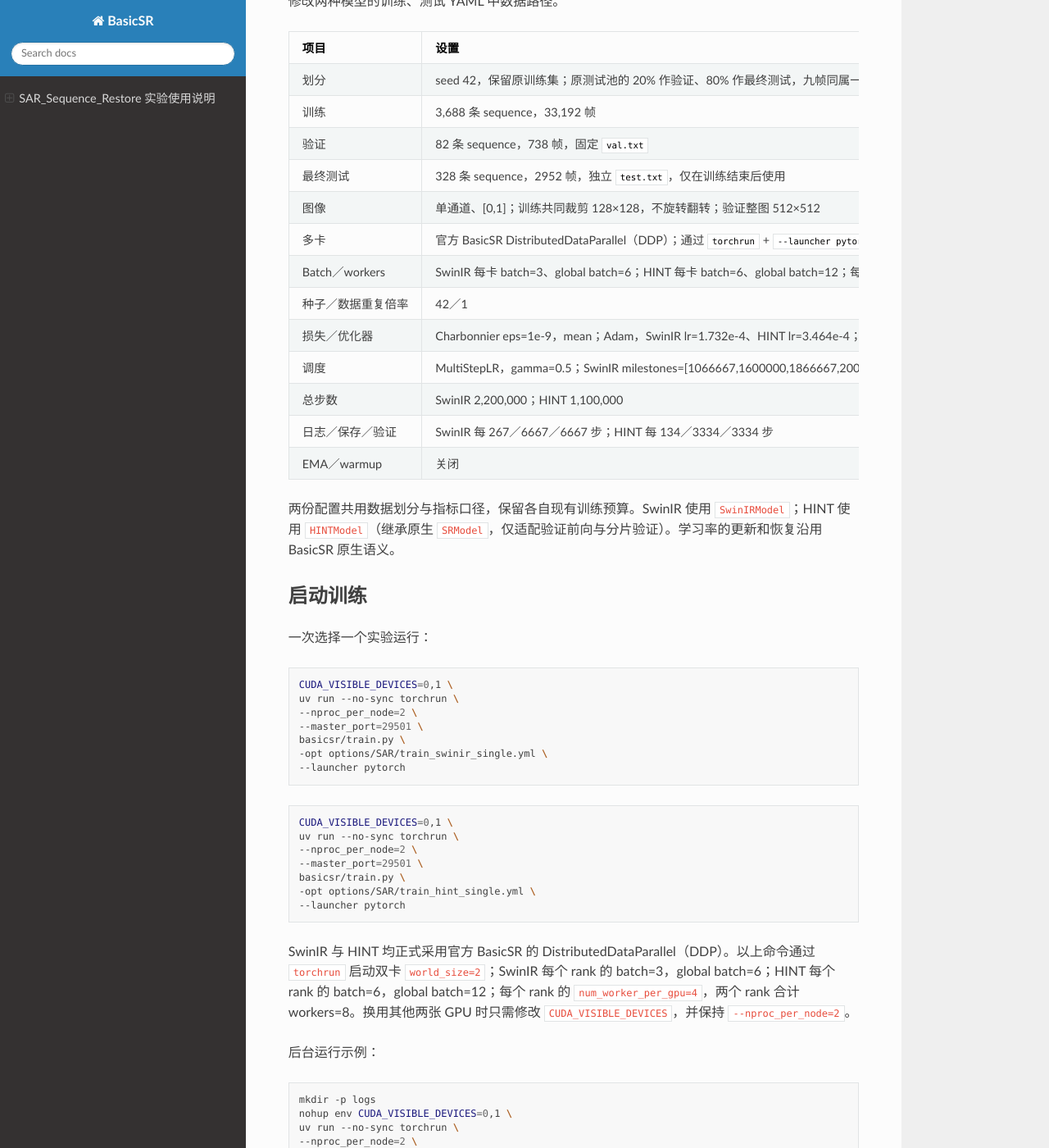
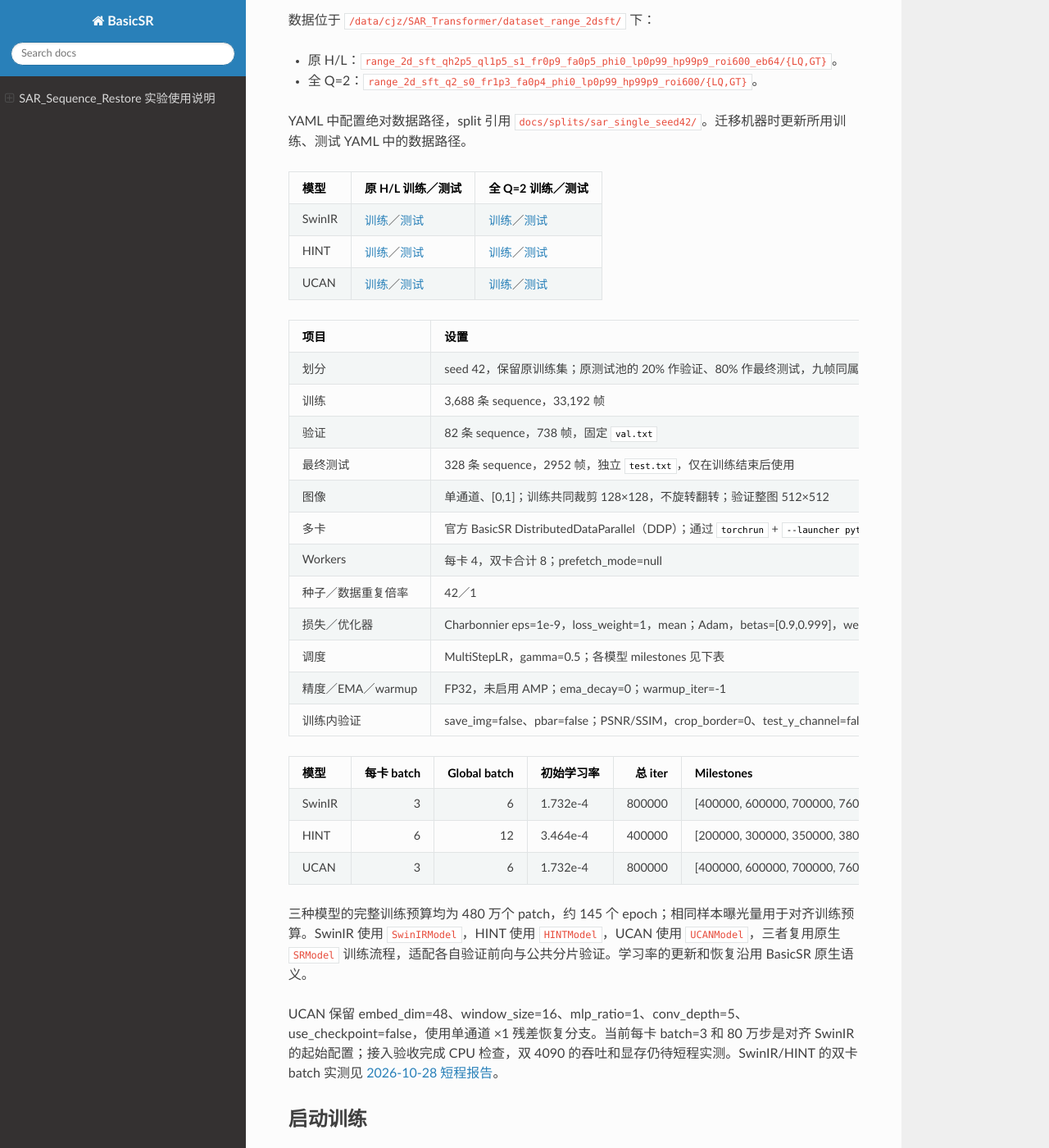
Before and after one commit to deathend110/SAR_Sequence_Restore, a Sphinx documentation site: the page built from docs/README_SAR.md, in a window 1280 px wide and 1400 px high, scrolled down 711 px. Shown: the whole window at 82% size. Built offline with Sphinx 7.4.7 and the Read the Docs theme 3.1.0, drawn with Linux system fonts in a browser that asks for light colours; pages that are not in the unit, such as notebooks, are missing from menus; some of the changed text lies outside the part shown.

Commit message:
同步SAR文档与三种模型当前训练配置参数

````diff
--- a/docs/README_SAR.md
+++ b/docs/README_SAR.md
@@ -12,11 +12,24 @@ uv sync --locked --extra sar
 uv run --no-sync python -c 'import basicsr, torch; print(basicsr.__file__); print(torch.__version__)'
 ```
 
-锁定 Python 3.12、PyTorch 2.6.0+cu124、torchvision 0.21.0、NumPy 1.26.4。BasicSR 以 editable 形式安装到本目录；SwinIR/HINT 不需要编译 BasicSR 的可选 CUDA 扩展。`sar` extra 提供 einops、matplotlib；开发组提供 pytest 及迁移参考测试依赖。
+锁定 Python 3.12、PyTorch 2.6.0+cu124、torchvision 0.21.0、NumPy 1.26.4。BasicSR 以 editable 形式安装到本目录；SwinIR/HINT/UCAN 不需要编译 BasicSR 的可选 CUDA 扩展。`sar` extra 提供 einops、matplotlib；开发组提供 pytest 及迁移参考测试依赖。
 
 ## 数据和训练协议
 
-数据仍位于原仓库的 `dataset_range_2dsft/range_2d_sft_qh2p5_ql1p5_s1_fr0p9_fa0p5_phi0_lp0p99_hp99p9_roi600_eb64/{LQ,GT}`。YAML 中配置绝对数据路径，split 引用新工作区的 `docs/splits/sar_single_seed42/`。迁移机器时修改两种模型的训练、测试 YAML 中数据路径。
+参数核对日期：2026-10-30，以 `options/SAR/` 下当前正式 YAML 为准。三种模型均提供原 H/L 和全 Q=2 两套配置；同一模型的两套配置使用相同训练参数和 seed42 划分，数据根目录与实验名分别设置。
+
+数据位于 `/data/cjz/SAR_Transformer/dataset_range_2dsft/` 下：
+
+- 原 H/L：`range_2d_sft_qh2p5_ql1p5_s1_fr0p9_fa0p5_phi0_lp0p99_hp99p9_roi600_eb64/{LQ,GT}`。
+- 全 Q=2：`range_2d_sft_q2_s0_fr1p3_fa0p4_phi0_lp0p99_hp99p9_roi600/{LQ,GT}`。
+
+YAML 中配置绝对数据路径，split 引用 `docs/splits/sar_single_seed42/`。迁移机器时更新所用训练、测试 YAML 中的数据路径。
+
+| 模型 | 原 H/L 训练／测试 | 全 Q=2 训练／测试 |
+| --- | --- | --- |
+| SwinIR | [训练](../options/SAR/train_swinir_single.yml)／[测试](../options/SAR/test_swinir_single.yml) | [训练](../options/SAR/train_swinir_single_q2.yml)／[测试](../options/SAR/test_swinir_single_q2.yml) |
+| HINT | [训练](../options/SAR/train_hint_single.yml)／[测试](../options/SAR/test_hint_single.yml) | [训练](../options/SAR/train_hint_single_q2.yml)／[测试](../options/SAR/test_hint_single_q2.yml) |
+| UCAN | [训练](../options/SAR/train_ucan_single.yml)／[测试](../options/SAR/test_ucan_single.yml) | [训练](../options/SAR/train_ucan_single_q2.yml)／[测试](../options/SAR/test_ucan_single_q2.yml) |
 
 | 项目 | 设置 |
 | --- | --- |
@@ -26,15 +39,22 @@ uv run --no-sync python -c 'import basicsr, torch; print(basicsr.__file__); prin
 | 最终测试 | 328 条 sequence，2952 帧，独立 `test.txt`，仅在训练结束后使用 |
 | 图像 | 单通道、[0,1]；训练共同裁剪 128×128，不旋转翻转；验证整图 512×512 |
 | 多卡 | 官方 BasicSR DistributedDataParallel（DDP）；通过 `torchrun` + `--launcher pytorch` 启动；world_size=2；物理 GPU 0、1 |
-| Batch／workers | SwinIR 每卡 batch=3、global batch=6；HINT 每卡 batch=6、global batch=12；每卡 workers=4 |
+| Workers | 每卡 4，双卡合计 8；prefetch_mode=null |
 | 种子／数据重复倍率 | 42／1 |
-| 损失／优化器 | Charbonnier eps=1e-9，mean；Adam，SwinIR lr=1.732e-4、HINT lr=3.464e-4；betas=[0.9,0.999]，weight decay=0 |
-| 调度 | MultiStepLR，gamma=0.5；SwinIR milestones=[1066667,1600000,1866667,2000000,2133333]；HINT milestones=[533334,800000,933334,1000000,1066667] |
-| 总步数 | SwinIR 2,200,000；HINT 1,100,000 |
-| 日志／保存／验证 | SwinIR 每 267／6667／6667 步；HINT 每 134／3334／3334 步 |
-| EMA／warmup | 关闭 |
+| 损失／优化器 | Charbonnier eps=1e-9，loss_weight=1，mean；Adam，betas=[0.9,0.999]，weight decay=0 |
+| 调度 | MultiStepLR，gamma=0.5；各模型 milestones 见下表 |
+| 精度／EMA／warmup | FP32，未启用 AMP；ema_decay=0；warmup_iter=-1 |
+| 训练内验证 | save_img=false、pbar=false；PSNR/SSIM，crop_border=0、test_y_channel=false |
 
-两份配置共用数据划分与指标口径，保留各自现有训练预算。SwinIR 使用 `SwinIRModel`；HINT 使用 `HINTModel`（继承原生 `SRModel`，仅适配验证前向与分片验证）。学习率的更新和恢复沿用 BasicSR 原生语义。
+| 模型 | 每卡 batch | Global batch | 初始学习率 | 总 iter | Milestones | 日志／保存／验证间隔（iter） |
+| --- | ---: | ---: | --- | ---: | --- | --- |
+| SwinIR | 3 | 6 | 1.732e-4 | 800000 | [400000, 600000, 700000, 760000] | 267／20000／20000 |
+| HINT | 6 | 12 | 3.464e-4 | 400000 | [200000, 300000, 350000, 380000] | 134／3334／3334 |
+| UCAN | 3 | 6 | 1.732e-4 | 800000 | [400000, 600000, 700000, 760000] | 267／20000／20000 |
+
+三种模型的完整训练预算均为 480 万个 patch，约 145 个 epoch；相同样本曝光量用于对齐训练预算。SwinIR 使用 `SwinIRModel`，HINT 使用 `HINTModel`，UCAN 使用 `UCANModel`，三者复用原生 `SRModel` 训练流程，适配各自验证前向与公共分片验证。学习率的更新和恢复沿用 BasicSR 原生语义。
+
+UCAN 保留 embed_dim=48、window_size=16、mlp_ratio=1、conv_depth=5、use_checkpoint=false，使用单通道 ×1 残差恢复分支。当前每卡 batch=3 和 80 万步是对齐 SwinIR 的起始配置；接入验收完成 CPU 检查，双 4090 的吞吐和显存仍待短程实测。SwinIR/HINT 的双卡 batch 实测见 [2026-10-28 短程报告](SAR_short_validation_report_20261028.md)。
 
 ## 启动训练
 
@@ -60,7 +80,15 @@ basicsr/train.py \
 --launcher pytorch
 ```
 
-SwinIR 与 HINT 均正式采用官方 BasicSR 的 DistributedDataParallel（DDP）。以上命令通过 `torchrun` 启动双卡 `world_size=2`；SwinIR 每个 rank 的 batch=3，global batch=6；HINT 每个 rank 的 batch=6，global batch=12；每个 rank 的 `num_worker_per_gpu=4`，两个 rank 合计 workers=8。换用其他两张 GPU 时只需修改 `CUDA_VISIBLE_DEVICES`，并保持 `--nproc_per_node=2`。
+UCAN 启动示例：
+
+```bash
+CUDA_VISIBLE_DEVICES=0,1 uv run --no-sync torchrun \
+  --nproc_per_node=2 --master_port=29503 basicsr/train.py \
+  -opt options/SAR/train_ucan_single.yml --launcher pytorch
+```
+
+三种模型的训练配置均通过 `torchrun` 启动双卡 DDP、`world_size=2`；SwinIR/UCAN 每个 rank batch=3、global batch=6，HINT 每个 rank batch=6、global batch=12，每个 rank workers=4。全 Q=2 实验使用上表对应的 `train_*_single_q2.yml`，实验名带 `_q2` 后缀。换用其他两张 GPU 时修改 `CUDA_VISIBLE_DEVICES`，并保持 `--nproc_per_node=2`。
 
 后台运行示例：
 
@@ -77,9 +105,9 @@ basicsr/train.py \
 tail -f logs/swinir.console.log
 ```
 
-训练结果分别写入 `experiments/swinir_sar_single/`、`experiments/hint_sar_single/`：`models/` 保存网络，`training_states/` 保存优化器和 scheduler，日志位于实验目录，TensorBoard 位于 `tb_logger/<实验名>/`。验证只汇总恢复 PSNR/SSIM，不逐图打印、不保存恢复图片。每次验证会暂停训练，仅处理固定的 738 张验证图。
+训练结果写入 `experiments/<实验名>/`：原 H/L 实验名分别为 `swinir_sar_single`、`hint_sar_single`、`ucan_sar_single`，全 Q=2 加 `_q2` 后缀。`models/` 保存网络，`training_states/` 保存优化器和 scheduler，日志位于实验目录，TensorBoard 位于 `tb_logger/<实验名>/`。验证只汇总恢复 PSNR/SSIM，不逐图打印、不保存恢复图片。每次验证会暂停训练，仅处理固定的 738 张验证图。
 
-SwinIR 与 HINT 的训练内验证共用分片逻辑，由各个 DDP rank 按样本索引交错分片，双卡各处理 369 张，每卡 batch=1，不补齐或重复样本。验证前向直接使用 DDP 内部网络；结束时归约指标总和及实际样本数，按全部帧等权计算 PSNR/SSIM，然后各卡继续训练。rank 0 记录验证开始、结束、总耗时和汇总指标，NCCL 超时设置不变。
+三种模型的训练内验证共用分片逻辑，由各个 DDP rank 按样本索引交错分片，双卡各处理 369 张，每卡 batch=1，不补齐或重复样本。验证前向直接使用 DDP 内部网络；结束时归约指标总和及实际样本数，按全部帧等权计算 PSNR/SSIM，然后各卡继续训练。rank 0 记录验证开始、结束、总耗时和汇总指标，NCCL 超时设置不变。
 
 SwinIR 的非预设尺寸掩码直接在 GPU 生成，同尺寸各层、各张图共享两张运行时掩码（512×512 时约 128 MiB）。缓存不进入检查点或 DDP buffer 同步，尺寸或设备变化时重建；128×128 训练尺寸仍使用原有 buffer。默认 CPU 单线程即可受益，无需提高线程数。
 
@@ -108,7 +136,7 @@ basicsr/train.py \
 
 ## 训练完成后的最终测试
 
-两份训练 YAML 的 `final_test_opt` 指向各自测试配置。达到训练预算、保存 `net_g_latest.pth` 并完成末次验证后，各 rank 结束 DDP 通信并释放训练模型；仅 rank 0 启动独立单 GPU 测试进程。测试加载实际实验的最终权重，并沿用实验名称。中途保存、暂停或异常退出不触发测试。
+六份训练 YAML 的 `final_test_opt` 指向各自测试配置。达到训练预算、保存 `net_g_latest.pth` 并完成末次验证后，各 rank 结束 DDP 通信并释放训练模型；仅 rank 0 启动独立单 GPU 测试进程。测试加载实际实验的最终权重，并沿用实验名称。中途保存、暂停或异常退出不触发测试。
 
 最终测试只读取剩余 328 条 sequence（2952 帧），batch=1，按 split 顺序推理。HINT 在新进程中从空缓存开始。只保存恢复 PNG，不保存 LQ、GT 或拼接图；PNG 与指标使用相同的单通道 uint8 恢复结果。结果目录为：
 
@@ -132,7 +160,12 @@ CUDA_VISIBLE_DEVICES=0 uv run --no-sync python scripts/eval_sar.py \
 
 CUDA_VISIBLE_DEVICES=0 uv run --no-sync python scripts/eval_sar.py \
   -opt options/SAR/test_hint_single.yml
+
+CUDA_VISIBLE_DEVICES=0 uv run --no-sync python scripts/eval_sar.py \
+  -opt options/SAR/test_ucan_single.yml
 ```
+
+全 Q=2 使用对应的 `test_*_single_q2.yml`，默认读取相应 `_q2` 实验下的最终权重。
 
 自定义实验名时，通过 `--force_yml name=<实验名> path:pretrain_network_g=<实际最终权重路径>` 指定输出名称与权重。不要用最终测试集选择训练中间的检查点；训练中评估只使用验证集。
 
@@ -162,6 +195,15 @@ SwinIR 的 padding、模式恢复和掩码复用，以及 HINT 的 EMA 选择、
 uv run --no-sync python -m pytest -o addopts='' tests/test_swinir_model.py tests/test_hint_model.py -q
 ```
 
+UCAN 的前后向、512×512 整帧推理、checkpoint 重计算、保存恢复和 CPU Gloo 双进程验证：
+
+```bash
+CUDA_VISIBLE_DEVICES='' OMP_NUM_THREADS=2 MKL_NUM_THREADS=2 \
+  uv run --no-sync python -m pytest -o addopts='' tests/test_ucan.py -q
+```
+
+UCAN 的检查范围和上游数值对照见 [接入记录](UCAN_integration.md)，以下 GPU 短流程覆盖 SwinIR/HINT。
+
 HINT 等价测试默认读取同级 `/data/cjz/HINT/basicsr/models/archs/HINT_arch.py`；也可通过 `HINT_REFERENCE_PATH` 指定。该文件只用于迁移测试，不是运行依赖；没有参考文件时该项跳过。
 
 完整模型双卡短流程（确认 GPU 0、1 空闲后运行）：
@@ -173,7 +215,7 @@ CUDA_VISIBLE_DEVICES=0,1 SAR_GPU_SMOKE=1 uv run --no-sync python -m pytest \
 
 该检查使用真实训练/验证数据与完整网络，通过 `torchrun` 启动两个 DDP 进程；SwinIR 总 batch 6，HINT 总 batch 12。SwinIR 检查奇数样本、空分片、重复验证和单卡指标对照；HINT 检查首步空缓存的动态参数、奇数样本与空分片，并从各 rank 的相同缓存快照重算对应分片指标。两者均检查验证后继续训练、两卡参数一致及原生保存恢复；恢复后的 HINT 从空缓存继续训练。还包含临时数据的训练完成后自动测试，最终测试集不参与验收。
 
-使用已有完整检查点验证完整验证集（以下以第 6667 步为例，先确认 GPU 0、1 空闲）：
+使用已有完整检查点验证完整验证集（以下以历史第 6667 步检查点为例，先确认 GPU 0、1 空闲；当前 SwinIR 每 20000 步保存，按实际 `.state` 路径替换）：
 
 ```bash
 check_dir=$(mktemp -d /tmp/swinir-ddp-validation.XXXXXX)
--- a/docs/UCAN_integration.md
+++ b/docs/UCAN_integration.md
@@ -1,6 +1,8 @@
 # UCAN 单帧 SAR 接入记录
 
 日期：2026-10-29。
+
+参数核对日期：2026-10-30；三种模型的当前参数总表见 [README_SAR.md](README_SAR.md#数据和训练协议)，执行时以正式 YAML 为准。
 
 ## 接入结论
 
@@ -35,7 +37,7 @@ UCAN 已作为独立的单帧恢复基线接入现有 BasicSR 注册、训练和
 | 原 H/L 数据集 | `options/SAR/train_ucan_single.yml` | `options/SAR/test_ucan_single.yml` | `ucan_sar_single` |
 | 全 Q=2 数据集 | `options/SAR/train_ucan_single_q2.yml` | `options/SAR/test_ucan_single_q2.yml` | `ucan_sar_single_q2` |
 
-训练配置对齐当前 SwinIR：seed42 序列划分、128×128 crop、每卡 batch=3、双卡 global batch=6、800,000 iter、Adam lr=1.732e-4、betas=[0.9,0.999]、CharbonnierLoss、EMA=0，学习率在 400k/600k/700k/760k 衰减，验证和保存间隔 20k。800k 是完整比较的预算模板，本次没有启动该训练。
+训练配置对齐当前 SwinIR：seed42 序列划分、128×128 crop、每卡 batch=3、双卡 global batch=6、每卡 workers=4、800,000 iter、Adam lr=1.732e-4、betas=[0.9,0.999]、weight_decay=0；CharbonnierLoss 的 eps=1e-9、loss_weight=1、reduction=mean。FP32，未启用 AMP，EMA=0、warmup_iter=-1，学习率在 400k/600k/700k/760k 乘以 0.5，日志间隔 267 步，验证和保存间隔 20k。两套数据配置的这些参数相同。800k 对应 480 万个 patch、约 145 个 epoch，是完整比较的预算模板，接入验收没有启动该训练。
 
 保留 SARSingleDataset 的数据读取及增强约定，不加入自然图像 SR 的旋转、翻转或附加损失。训练样本曝光量保持一致后，再用短程 GPU 实测决定是否提高 UCAN batch 并同步调整学习率和 iter。当前配置采用随机初始化，不加载官方 RGB 超分权重。
 
@@ -84,6 +86,6 @@ CUDA_VISIBLE_DEVICES='' OMP_NUM_THREADS=2 MKL_NUM_THREADS=2 \
 
 两个数据集的训练/验证路径及首条序列的 LQ/GT 图像读取均已检查，图像尺寸为 512×512；训练 3,688 条序列，验证 82 条序列，沿用同一 seed42 划分。
 
-当前 4 张 RTX 4090 均有正在运行的任务，本次验证使用 CPU，不启动正式训练。GPU 吞吐、显存峰值及恢复精度将在后续短程实验测量，参数量不直接用作速度估计。官方逐块 NaN/Inf 检查也暂时保留；后续 GPU 性能分析需要关注这些检查触发的主机同步，以及大窗口注意力实际选择的 SDPA 后端。
+接入验收时（2026-10-29），4 张 RTX 4090 均有正在运行的任务，因此使用 CPU 验证，没有启动正式训练。GPU 吞吐、显存峰值及恢复精度将在后续短程实验测量，参数量不直接用作速度估计。官方逐块 NaN/Inf 检查也暂时保留；后续 GPU 性能分析需要关注这些检查触发的主机同步，以及大窗口注意力实际选择的 SDPA 后端。
 
 建议后续顺序：双卡真实数据短程检查与吞吐测量 → 约 1k–5k iter 验证损失趋势和稳定性 → 根据相同样本曝光量安排完整对比。UCAN 的 SR 优势能否迁移到单比特 SAR，应以本数据上的验证集结果判断。
--- a/docs/migration_record.md
+++ b/docs/migration_record.md
@@ -1,6 +1,8 @@
 # SAR 工作区迁移记录
 
 实施日期：2026-09-12。新工作区：`/data/cjz/SAR_Sequence_Restore`。
+
+本文件保留 2026-09-12 迁移验收时的参数和结果。当前配置已采用双卡 DDP、独立 val/test 划分，并新增 UCAN；截至 2026-10-30，SwinIR/UCAN 每卡 batch=3、总预算 800000 步，HINT 每卡 batch=6、总预算 400000 步。当前学习率、衰减节点和保存/验证间隔见 [README_SAR.md](README_SAR.md#数据和训练协议)，下文的 DataParallel、220 万步及显存数据属于迁移时记录。
 
 ## 来源与原则
 
````
Also changed, not shown: docs/SAR_short_validation_report_20261028.md (+2 -0 lines), docs/splits/sar_single_seed42/README.md (+2 -2 lines), docs/代码迁移地图.md (+2 -0 lines).
